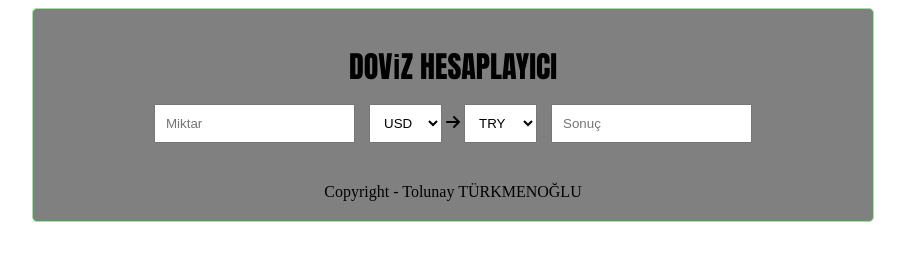
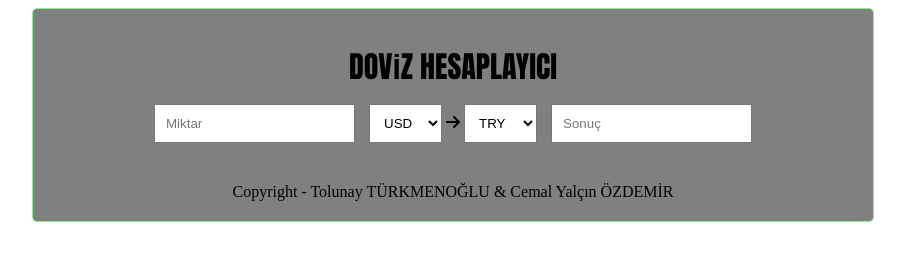
Before and after one commit to Iskenderun-Technical-University/ymg-donem-projesi-Guncel-doviz-hesaplayici, a plain HTML site: page index.html in a window 1280 px wide. Shown: the whole page, without its empty margins (187-1092 px from the left). Drawn offline with Linux system fonts and the light colour scheme.

Commit message:
Update index.html

```diff
--- a/index.html
+++ b/index.html
@@ -96,7 +96,7 @@
 
                 <input type="number" id="result" readonly placeholder="Sonuç"/>
 
-                <span>Copyright - Tolunay TÜRKMENOĞLU</span>
+                <span>Copyright - Tolunay TÜRKMENOĞLU & Cemal Yalçın ÖZDEMİR</span>
             </div>
         </div>
     </div>
```
